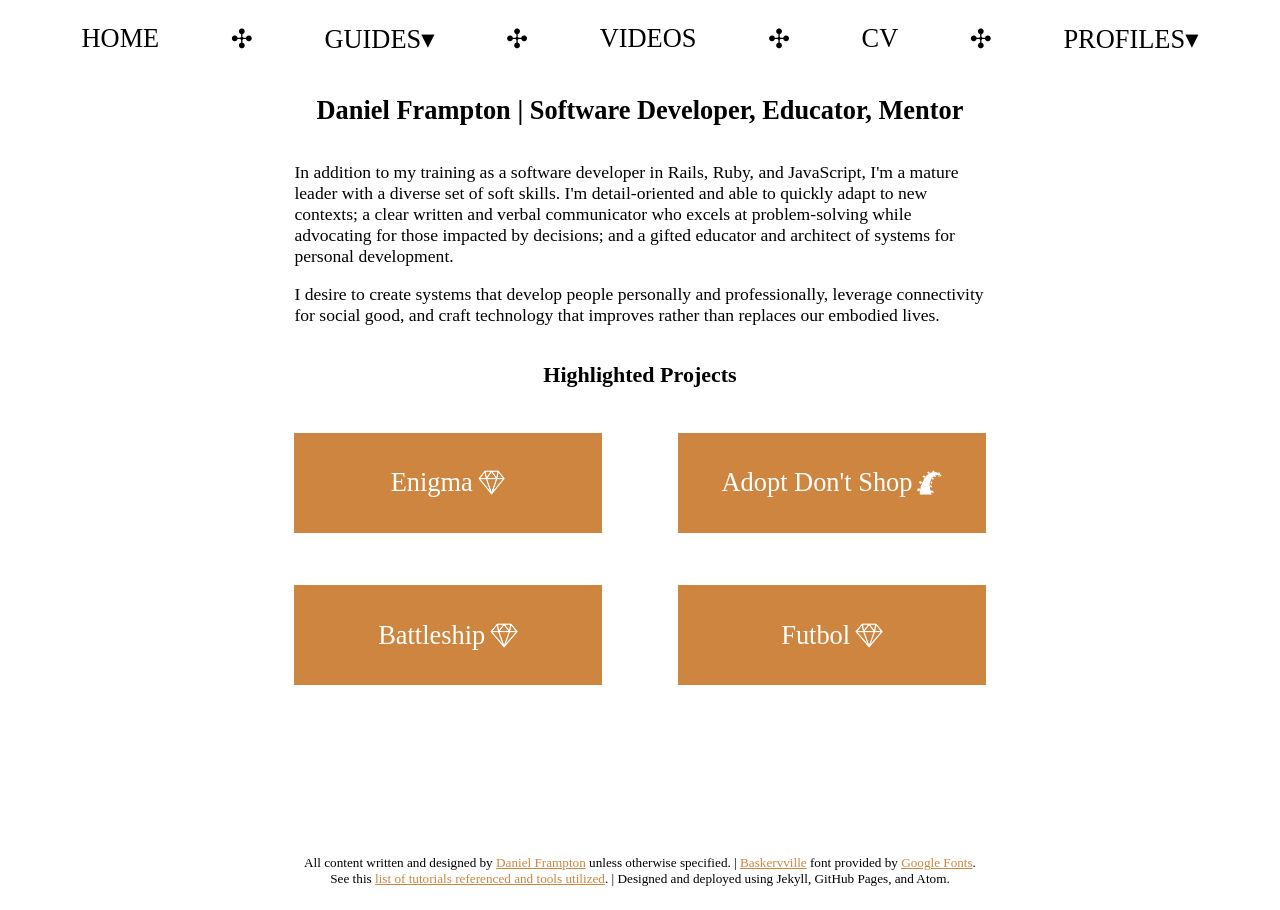
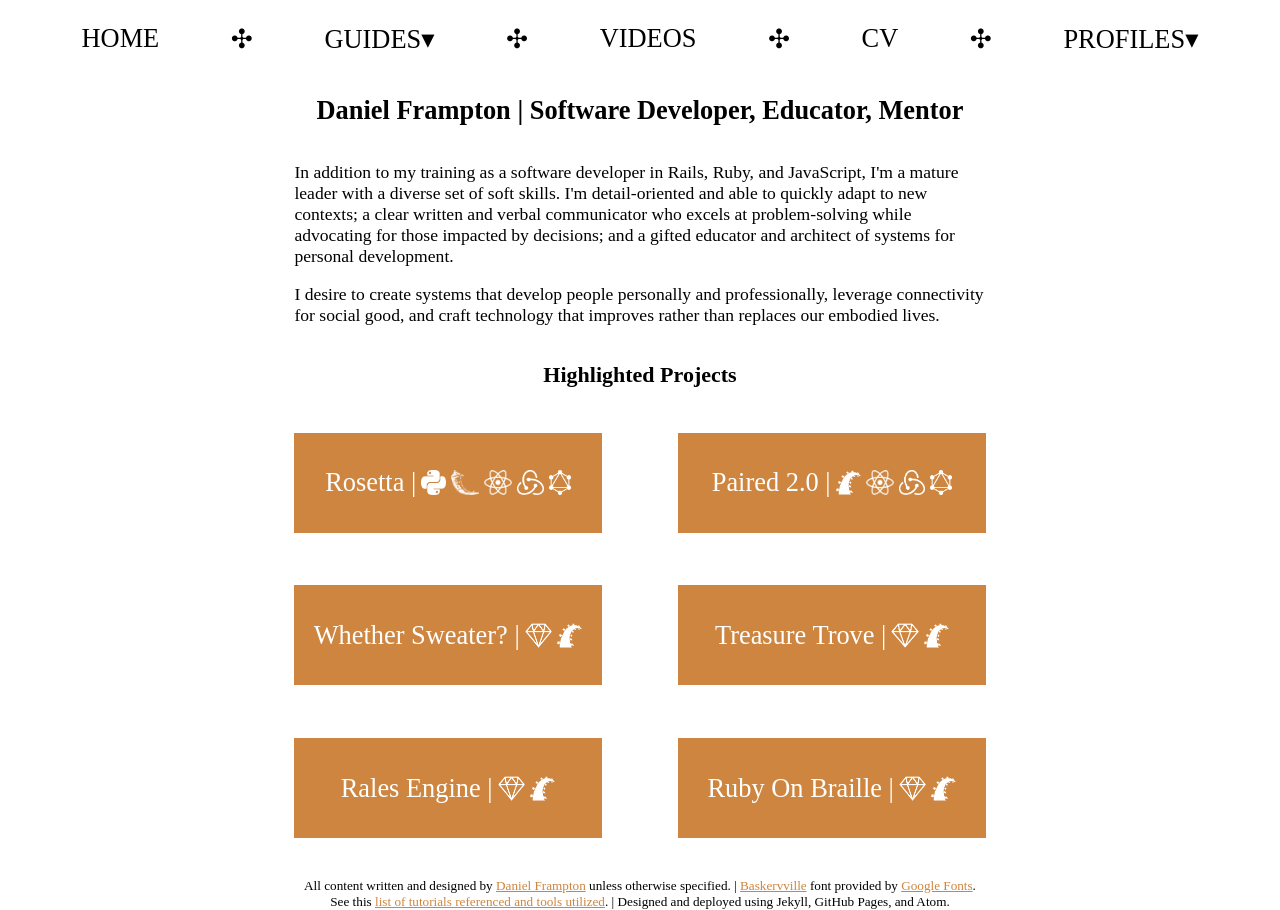
Before and after one commit to DanielEFrampton/danieleframpton.github.io, a Jekyll site: the page built from index.html, in a window 1280 px wide. Built offline with Jekyll 4.4.1, drawn with Linux system fonts in a browser that asks for light colours; some web fonts are replaced.

Commit message:
Revise highlighted projects

```diff
--- a/index.html
+++ b/index.html
@@ -11,20 +11,39 @@ title: Home
 
 <h2 id='projects-title'>Highlighted Projects</h2>
 <section class='project-display-area'>
-  <a href="https://github.com/DanielEFrampton/enigma" class='project-display-box'>
-    Enigma
+  <a href="https://github.com/DanielEFrampton/paired-be" class='project-display-box'>
+    Rosetta |
+    <img alt='Python icon' src='/assets/img/python_icon_wh.png'>
+    <img alt='Flask icon' src='/assets/img/flask_icon_wh.png'>
+    <img alt='React icon' src='/assets/img/react_icon_wh.png'>
+    <img alt='Redux icon' src='/assets/img/redux_icon_wh.png'>
+    <img alt='GraphQL icon' src='/assets/img/graphql_wh.png'>
+  </a>
+  <a href="https://github.com/DanielEFrampton/paired-be" class='project-display-box'>
+    Paired 2.0 |
+    <img alt='Ruby on Rails icon' src='/assets/img/rails_icon_wh.png'>
+    <img alt='React icon' src='/assets/img/react_icon_wh.png'>
+    <img alt='Redux icon' src='/assets/img/redux_icon_wh.png'>
+    <img alt='GraphQL icon' src='/assets/img/graphql_wh.png'>
+  </a>
+  <a href="https://github.com/DanielEFrampton/whether-sweater" class='project-display-box'>
+    Whether Sweater? |
     <img alt='Ruby icon' src='/assets/img/ruby_icon_wh.png'>
-  </a>
-  <a href="https://github.com/DanielEFrampton/adopt_dont_shop_paired" class='project-display-box'>
-    Adopt Don't Shop
     <img alt='Ruby on Rails icon' src='/assets/img/rails_icon_wh.png'>
   </a>
-  <a href="https://github.com/DanielEFrampton/battleship" class='project-display-box'>
-    Battleship
+  <a href="https://github.com/DanielEFrampton/monster_shop" class='project-display-box'>
+    Treasure Trove |
     <img alt='Ruby icon' src='/assets/img/ruby_icon_wh.png'>
+    <img alt='Ruby on Rails icon' src='/assets/img/rails_icon_wh.png'>
   </a>
-  <a href="https://github.com/DanielEFrampton/futbol" class='project-display-box'>
-    Futbol
+  <a href="https://github.com/DanielEFrampton/rales_engine" class='project-display-box'>
+    Rales Engine |
     <img alt='Ruby icon' src='/assets/img/ruby_icon_wh.png'>
+    <img alt='Ruby on Rails icon' src='/assets/img/rails_icon_wh.png'>
+  </a>
+  <a href="https://github.com/DanielEFrampton/ruby_on_braille" class='project-display-box'>
+    Ruby On Braille |
+    <img alt='Ruby icon' src='/assets/img/ruby_icon_wh.png'>
+    <img alt='Ruby on Rails icon' src='/assets/img/rails_icon_wh.png'>
   </a>
 </section>
```
